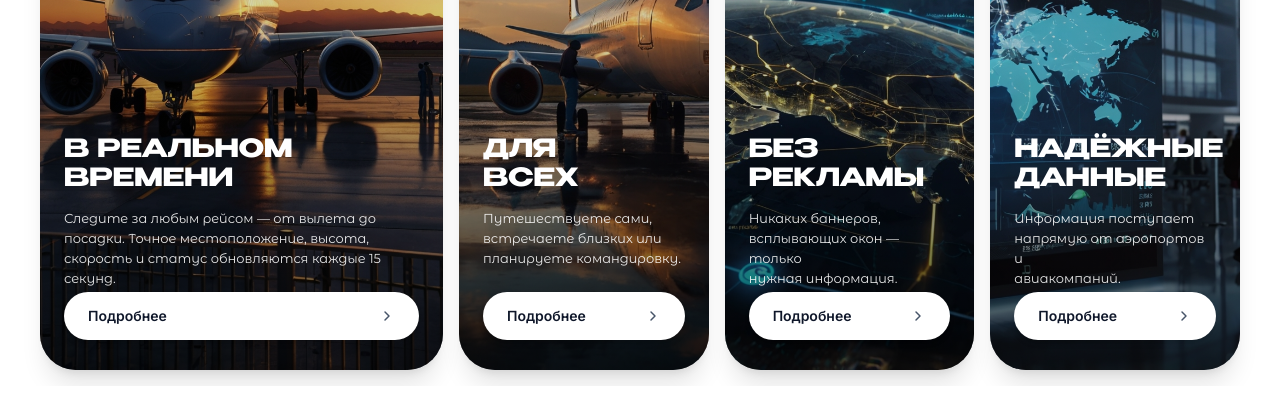
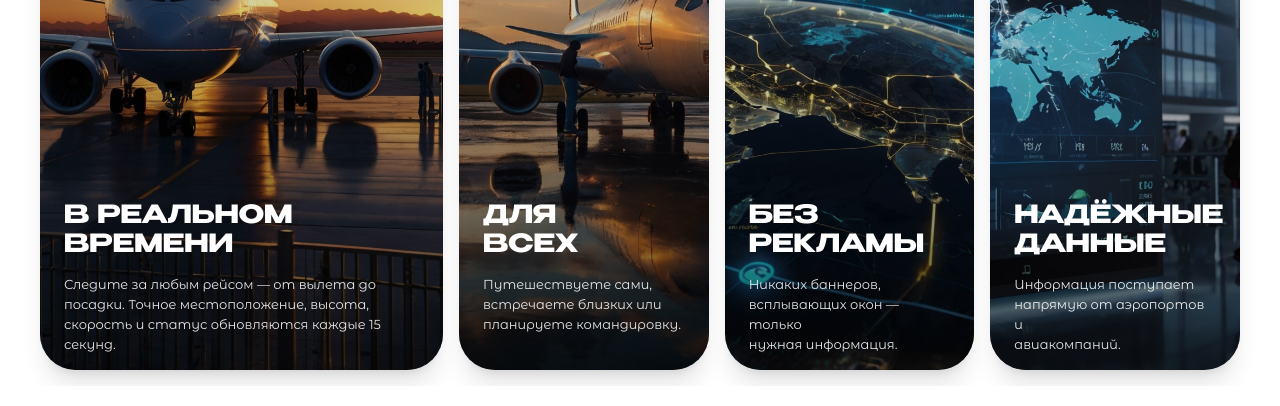
Before and after one commit to Shonni123/RPI_Kurs, a React (Vite) app in the folder frontend/: page / in a window 1280 px wide. Shown: the part 1140-1546 px from the top of the page. Built offline with nearby package versions, Linux system fonts and the light colour scheme; a web font is replaced by a local one.

Commit message:
fix(ui): remove redundant 'Подробнее' buttons from WhyUsSection cards

```diff
--- a/frontend/src/components/home/WhyUsSection.tsx
+++ b/frontend/src/components/home/WhyUsSection.tsx
@@ -1,7 +1,6 @@
 import React, { useRef } from 'react';
-import { ArrowUpRight, ArrowRight, ChevronRight } from 'lucide-react';
+import { ArrowUpRight, ArrowRight } from 'lucide-react';
 import { IMAGES } from '../../assets/images';
-import { Link } from 'react-router-dom';
 
 export const WhyUsSection: React.FC = () => {
   const scrollRef = useRef<HTMLDivElement>(null);
@@ -136,7 +135,7 @@ export const WhyUsSection: React.FC = () => {
               </div>
 
               {/* Bottom Content Container - Locked vertical levels across all 4 cards */}
-              <div className="absolute inset-x-0 bottom-0 z-10 px-5 sm:px-6 pb-[30px] flex flex-col justify-end">
+              <div className="absolute inset-x-0 bottom-0 z-10 px-5 sm:px-6 pb-7 sm:pb-8 flex flex-col justify-end">
                 {/* Titles in Benzin: exactly 2 lines at identical horizontal level */}
                 <div className="h-[64px] flex flex-col justify-end">
                   <h3
@@ -156,17 +155,6 @@ export const WhyUsSection: React.FC = () => {
                     {card.desc}
                   </p>
                 </div>
-
-                {/* Full-width White Pill Button matching Figma */}
-                <div className="mt-5">
-                  <Link
-                    to={card.link}
-                    className="flex items-center justify-between w-full h-[48px] bg-white hover:bg-slate-100 text-slate-900 font-semibold text-xs sm:text-sm px-6 rounded-full transition-all shadow-md group-hover:shadow-lg cursor-pointer"
-                  >
-                    <span>Подробнее</span>
-                    <ChevronRight className="w-4 h-4 text-slate-600 stroke-[2.2]" />
-                  </Link>
-                </div>
               </div>
             </div>
           ))}
```
